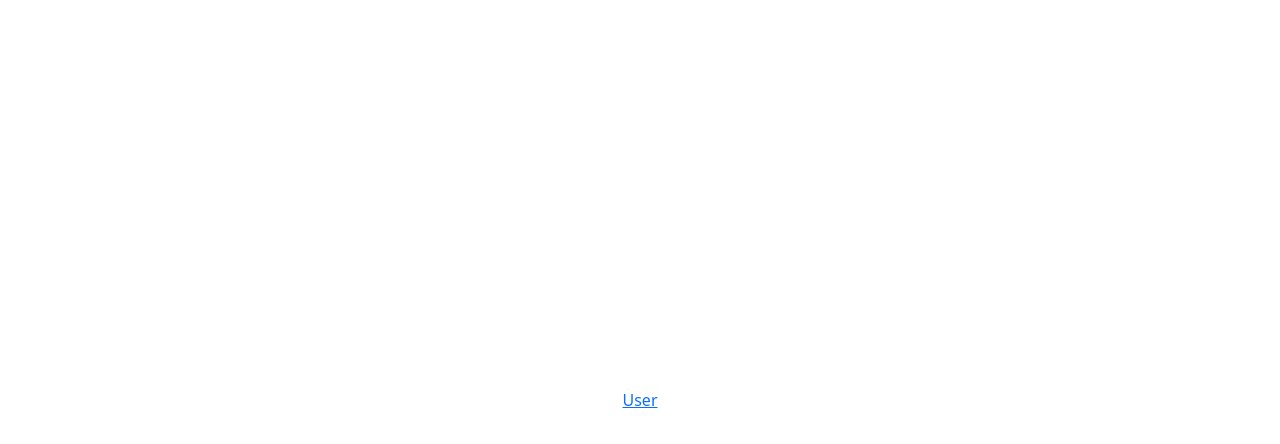
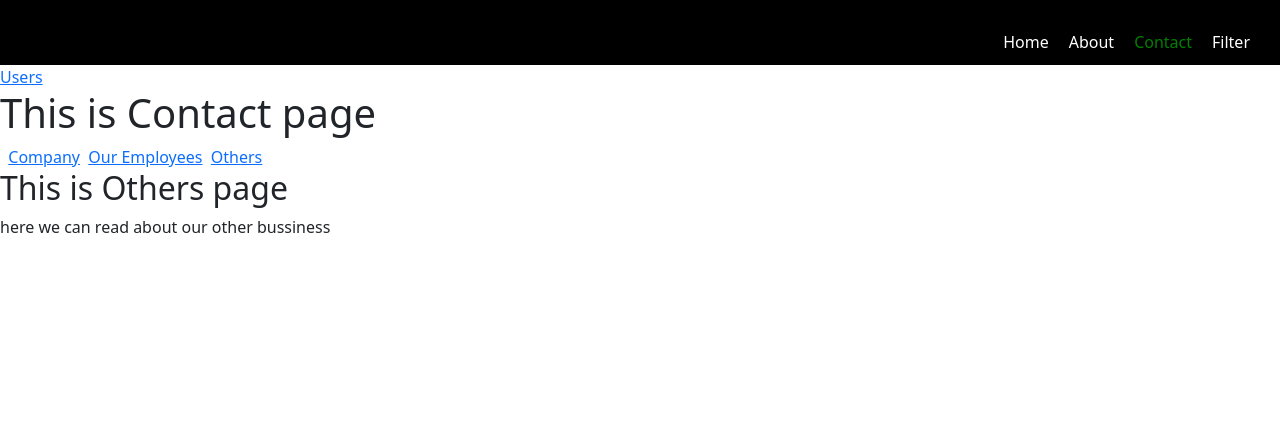
Before and after one commit to imvikaskashyap/React-Basic-to-Advanced, a React (Vite) app: page /contact/others in a window 1280 px wide. Before the commit this address had no page. Shown: the top 444 px of the page. Built offline with nearby package versions, Linux system fonts and the light colour scheme.

Commit message:
nested routing, navigate,outlet etc

```diff
--- a/src/App.css
+++ b/src/App.css
@@ -1,9 +1,26 @@
 * {
 	margin: 0;
 }
-body {
+/* body {
 	display: flex;
 	justify-content: center;
 	height: 100vh;
 	align-items: center;
+} */
+
+header {
+	background-color: black;
+	height: 65px;
+	padding: 30px;
+	text-align: right;
 }
+
+.link1 {
+	text-decoration: none;
+	color: white;
+	margin-left: 20px;
+}
+
+.active {
+	color: green;
+}
--- /dev/null
+++ b/src/React-Router-dom/Company.jsx
@@ -0,0 +1,12 @@
+import React from "react";
+
+const Company = () => {
+	return (
+		<div>
+			<h2>This is Company page</h2>
+			<p>here we can read about our company</p>
+		</div>
+	);
+};
+
+export default Company;
--- /dev/null
+++ b/src/React-Router-dom/Contact.jsx
@@ -0,0 +1,24 @@
+import React from "react";
+import { Link, Outlet } from "react-router-dom";
+
+const Contact = () => {
+	return (
+		<div>
+			<h1>This is Contact page</h1>
+			&nbsp;&nbsp;
+			<Link to="company">Company</Link>
+			&nbsp;&nbsp;
+			<Link to="ourEmployees">Our Employees</Link>
+			&nbsp;&nbsp;
+			<Link to="others">Others</Link>
+			<Outlet />
+		</div>
+	);
+};
+
+export default Contact;
+
+// Nested routing.
+// 1 hi page ke andar dusra page show karna nested routing hota hai.
+// we can make many nested routing inside a page.
+// we must use Outlet for nested routing.
--- /dev/null
+++ b/src/React-Router-dom/Home.jsx
@@ -0,0 +1,13 @@
+import React from "react";
+import { Link } from "react-router-dom";
+
+const Home = () => {
+	return (
+		<div>
+			<h1>This is home page</h1>
+			<Link to="/navigate">Navigate</Link>
+		</div>
+	);
+};
+
+export default Home;
--- /dev/null
+++ b/src/React-Router-dom/Navbar.jsx
@@ -0,0 +1,27 @@
+import React from "react";
+import { Link, NavLink } from "react-router-dom";
+// import "./../App.css";
+
+const Navbar1 = () => {
+	return (
+		<div>
+			<header>
+				{/* css in app.css */}
+				<NavLink className="link1" to="/">
+					Home
+				</NavLink>
+				<NavLink className="link1" to="/about">
+					About
+				</NavLink>
+				<NavLink className="link1" to="/contact">
+					Contact
+				</NavLink>
+				<NavLink className="link1" to="/filter">
+					Filter
+				</NavLink>
+			</header>
+		</div>
+	);
+};
+
+export default Navbar1;
--- /dev/null
+++ b/src/React-Router-dom/NavigateF.jsx
@@ -0,0 +1,25 @@
+import React from "react";
+import { useNavigate } from "react-router-dom";
+
+const NavigateF = () => {
+	const navigate = useNavigate();
+
+	// 2nd type to use navigate
+	const navToPage = (url) => {
+		navigate(url);
+	};
+
+	return (
+		<div>
+			{/* 1nd type to use navigate */}
+			<button onClick={() => navigate("/about")}>Go to About</button>
+
+			{/* 2nd */}
+			<button onClick={() => navToPage("/filter")}>Go to Filter</button>
+		</div>
+	);
+};
+
+export default NavigateF;
+
+// Note: useNavigate is used to jump the page by button on click.
--- /dev/null
+++ b/src/React-Router-dom/Others.jsx
@@ -0,0 +1,12 @@
+import React from "react";
+
+const Others = () => {
+	return (
+		<div>
+			<h2>This is Others page</h2>
+			<p>here we can read about our other bussiness</p>
+		</div>
+	);
+};
+
+export default Others;
--- /dev/null
+++ b/src/React-Router-dom/OurEmployees.jsx
@@ -0,0 +1,12 @@
+import React from "react";
+
+const OurEmployees = () => {
+	return (
+		<div>
+			<h2>This is Our Employees page</h2>
+			<p>Here you can read about our employees</p>
+		</div>
+	);
+};
+
+export default OurEmployees;
--- a/src/React-Router-dom/Params.jsx
+++ b/src/React-Router-dom/Params.jsx
@@ -2,18 +2,36 @@ import React from "react";
 import { BrowserRouter, Link, Route, Routes } from "react-router-dom";
 import User from "./User";
 import UserAllLinks from "./UserAllLinks";
+import Navbar1 from "./Navbar";
+import React_router_about from "./React_router_about";
+import SearchParams from "./SearchParams";
+import Home from "./Home";
+import NavigateF from "./NavigateF";
+import Contact from "./Contact";
+import Company from "./Company";
+import OurEmployees from "./OurEmployees";
+import Others from "./Others";
 
 const Params = () => {
 	return (
 		<div>
 			<BrowserRouter>
-				<Link to="/UserAllLinks">User</Link>
+				{/* <Link to="/user">User</Link> */}
+				<Navbar1 />
+				<Link to="/userAllLinks">Users</Link>
 				<Routes>
-					<Route path="/UserAllLinks" element={<UserAllLinks />} />
+					<Route path="/" element={<Home />} />
+					<Route path="/userAllLinks" element={<UserAllLinks />} />
+					<Route path="/about" element={<React_router_about />} />
 
-					<Route path="/user/:name" element={<User />} />
-
-					<Route path="/user/:name" element={<User />} />
+					<Route path="/user/:name/:age" element={<User />} />
+					<Route path="/filter" element={<SearchParams />} />
+					<Route path="/navigate" element={<NavigateF />} />
+					<Route path="/contact" element={<Contact />}>
+						<Route path="company" element={<Company />} />
+						<Route path="ourEmployees" element={<OurEmployees />} />
+						<Route path="others" element={<Others />} />
+					</Route>
 				</Routes>
 			</BrowserRouter>
 		</div>
--- /dev/null
+++ b/src/React-Router-dom/SearchParams.jsx
@@ -0,0 +1,32 @@
+import React from "react";
+import { useSearchParams } from "react-router-dom";
+
+const SearchParams = () => {
+	const [searchParams, setSearchParams] = useSearchParams();
+	console.log(searchParams.get("city"));
+	console.log(searchParams.get("age"));
+
+	const name = searchParams.get("city");
+	const age = searchParams.get("age");
+
+	return (
+		<div>
+			<h1>Search Params</h1>
+			<h2>City: {name}</h2>
+			<h2>Age: {age}</h2>
+			<input
+				type="text"
+				placeholder="type here"
+				onChange={(e) => setSearchParams(e.target.value)}
+			/>
+			<br />
+			<br />
+			<button onClick={() => setSearchParams({ age: 55 })}>set params</button>
+		</div>
+	);
+};
+
+export default SearchParams;
+
+// Note: SearchParams is used for searhing in params
+// we can easily get the parmas using useSearchParams().
--- a/src/React-Router-dom/User.jsx
+++ b/src/React-Router-dom/User.jsx
@@ -4,10 +4,12 @@ import { useParams } from "react-router-dom";
 const User = () => {
 	const params = useParams();
 	const { name } = params;
+	console.log(params);
 
 	return (
 		<div>
 			<h1>This is user {name}</h1>
+			<h2>Age : {params.age}</h2>
 		</div>
 	);
 };
--- a/src/React-Router-dom/UserAllLinks.jsx
+++ b/src/React-Router-dom/UserAllLinks.jsx
@@ -1,13 +1,13 @@
 import React from "react";
-import { Link } from "react-router-dom";
-import User from "./User";
+import { Link, NavLink } from "react-router-dom";
 
 const UserAllLinks = () => {
 	return (
 		<div>
-			<Link to="/user/vikas">Vikas Kashyap</Link>
+			<h1>Here is all links</h1>
+			<Link to="/user/vikas/24">Vikas Kashyap</Link>
 			<br />
-			<Link to="/user/sunil">Sunil Kashyap</Link>
+			<Link to="/user/sunil/25">Sunil Kashyap</Link>
 		</div>
 	);
 };
@@ -15,3 +15,5 @@ const UserAllLinks = () => {
 export default UserAllLinks;
 
 // yaha pe sab links get ki ja rahi hai
+// link ko visited dikhane ke liye css file me active class ko color dena chahiye.
+// Navbar me Link ko className nahi dena chahiye iski jagah NavLink use karne chahiye or isko hum class de sakte hain.
```
